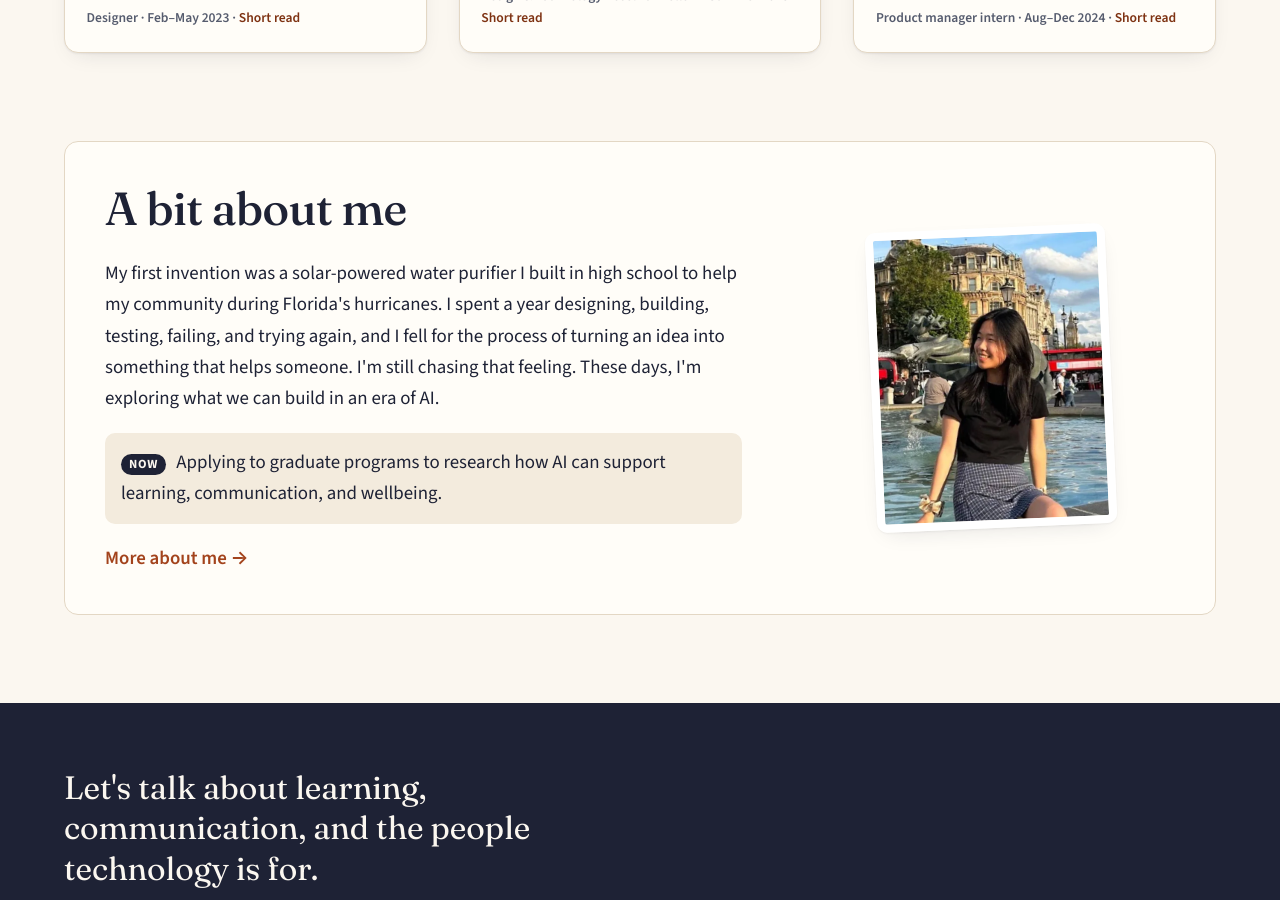
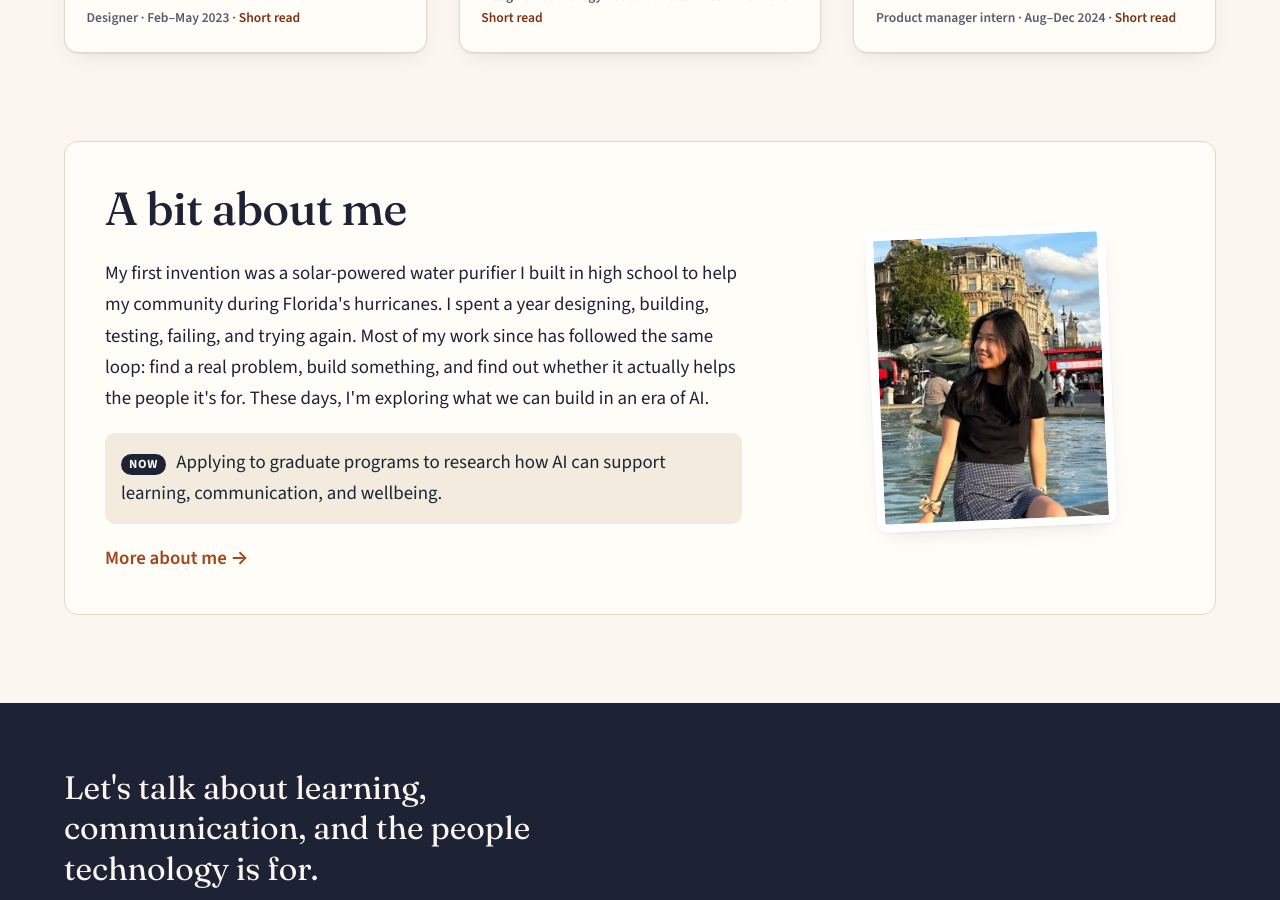
Before and after one commit to sabrinahu618/portfolio, a Jekyll site: the page built from index.html, in a window 1280 px wide and 900 px high, scrolled down 2565 px. Built offline with Jekyll 4.4.1, drawn with Linux system fonts in a browser that asks for light colours.

Commit message:
Homepage: make the about-me paragraph more specific
Co-Authored-By: Claude Opus 5.5 <noreply@anthropic.com>
Claude-Session: https://claude.ai/code/session_01HybnYJGYPLDq5hkAYptQSd

```diff
--- a/index.html
+++ b/index.html
@@ -51,7 +51,7 @@ body_class: home
   <div class="home-about__inner">
     <div class="prose-width">
     <h2 id="home-about-title" class="section-title">A bit about me</h2>
-    <p>My first invention was a solar-powered water purifier I built in high school to help my community during Florida's hurricanes. I spent a year designing, building, testing, failing, and trying again, and I fell for the process of turning an idea into something that helps someone. I'm still chasing that feeling. These days, I'm exploring what we can build in an era of AI.</p>
+    <p>My first invention was a solar-powered water purifier I built in high school to help my community during Florida's hurricanes. I spent a year designing, building, testing, failing, and trying again. Most of my work since has followed the same loop: find a real problem, build something, and find out whether it actually helps the people it's for. These days, I'm exploring what we can build in an era of AI.</p>
     <p class="now"><span class="now__label">Now</span> {{ p.now }}</p>
     <a class="arrow-link" href="{{ '/about/' | relative_url }}">More about me <span aria-hidden="true">→</span></a>
     </div>
```
